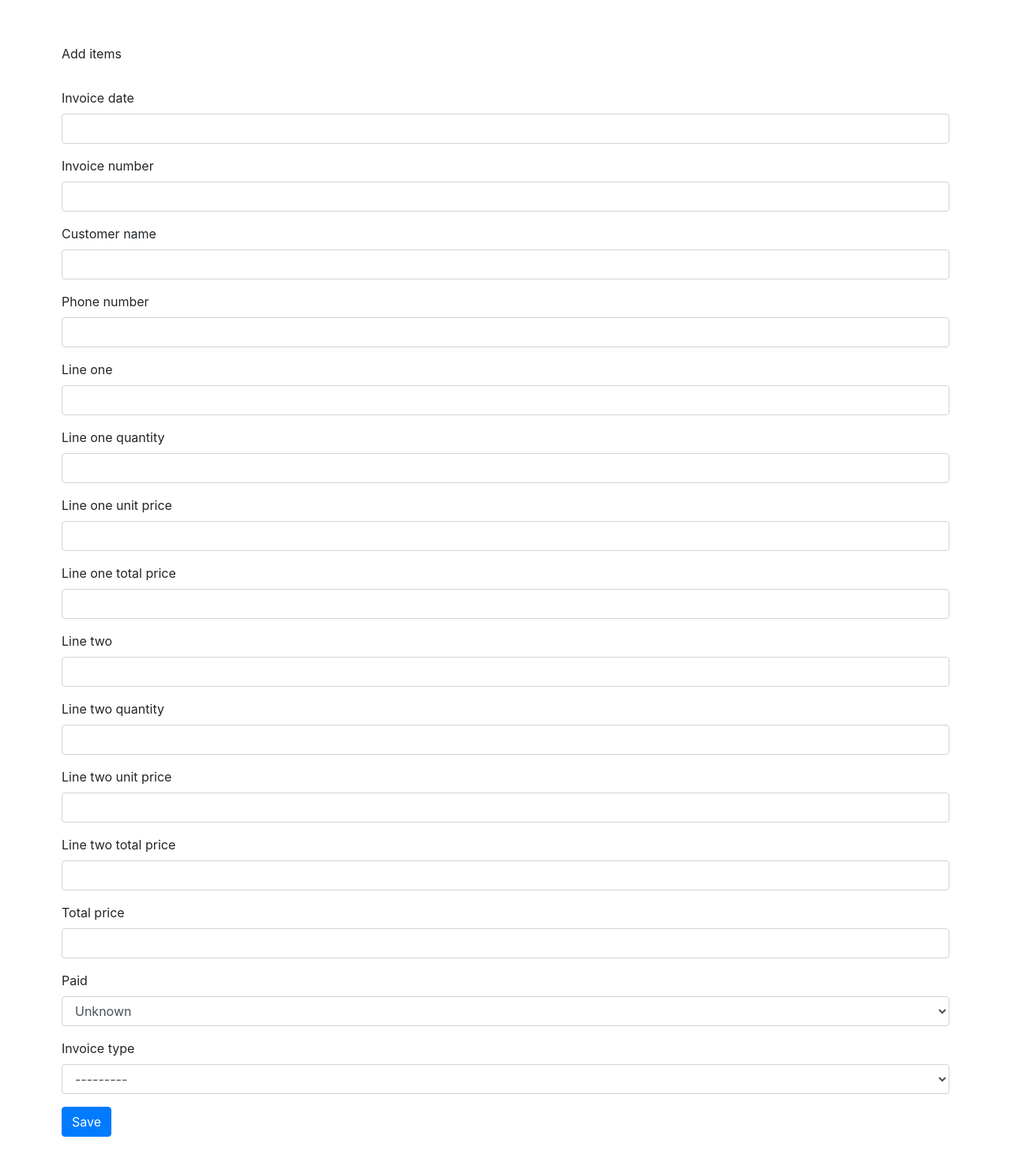
After one commit to kabo-g/stock_management, a Django app: page /add_invoice in a window 1280 px wide. The commit adds this page. Shown: the whole page at 79% size. Run offline with Django 4.2, Linux system fonts and the light colour scheme; some libraries are stand-ins or nearby versions.

Commit message:
addd invoice form with its view, urls and forms

```diff
--- a/stock/forms.py
+++ b/stock/forms.py
@@ -1,9 +1,16 @@
 from django import forms
 
-from .models import Stock
+from .models import Stock, Invoice
 
 class StockForm(forms.ModelForm):
 
     class Meta:
         model = Stock
         fields = ["item_name", "category", "quantity"]
+
+
+class InvoiceForm(forms.ModelForm):
+
+    class Meta:
+        model = Invoice
+        fields = ("__all__")
--- a/stock/models.py
+++ b/stock/models.py
@@ -25,3 +25,33 @@ class Stock(models.Model):
 
     def __str__(self):
         return self.item_name + " " + self.category + " " + str(self.quantity)
+
+
+class Invoice(models.Model):
+
+    INVOICE_CHOICES = (
+        ("hr", "hr"),
+        ("hr", "hr"),
+        ("hr", "hr"),
+        ("hr", "hr"),
+        ("hr", "hr")
+    )
+
+    invoice_date = models.DateField(auto_now_add=False, blank = True, null = True)
+    invoice_number = models.IntegerField(null=True, blank = True)
+    customer_name = models.CharField(max_length=255, blank = True, null = True)
+    phone_number = models.CharField(max_length=10, blank = True, null = True)
+
+    line_one = models.CharField(max_length=255, blank = True, null = True)
+    line_one_quantity = models.IntegerField(null=True, blank = True)
+    line_one_unit_price = models.FloatField(null=True, blank = True)
+    line_one_total_price = models.FloatField(null=True, blank = True)
+
+    line_two = models.CharField(max_length=255, blank = True, null = True)
+    line_two_quantity = models.IntegerField(null=True, blank = True)
+    line_two_unit_price = models.FloatField(null=True, blank = True)
+    line_two_total_price = models.FloatField(null=True, blank = True)
+
+    total_price = models.FloatField(null=True, blank = True)
+    paid = models.BooleanField(null=True, blank = True, default=None)
+    invoice_type = models.CharField(max_length = 100, blank = True, null = True, choices = INVOICE_CHOICES)
--- a/stock/urls.py
+++ b/stock/urls.py
@@ -1,6 +1,7 @@
 from django.urls import path
-from .views import Homepage, AddForm
+from .views import Homepage, AddForm, AddInvoice
 urlpatterns = [
     path("", Homepage.as_view(), name = "home"),
     path("add_item", AddForm.as_view(), name = "add_item"),
+    path("add_invoice", AddInvoice.as_view(), name = "add_invoice"),
 ]
--- a/stock/views.py
+++ b/stock/views.py
@@ -2,8 +2,8 @@ from django.shortcuts import render, redirect
 from django.views.generic.edit import FormView
 from django.views.generic import View
 
-from .forms import StockForm
-from .models import Stock
+from .forms import StockForm, InvoiceForm
+from .models import Stock, Invoice
 
 # Create your views here.
 class Homepage(View):
@@ -35,3 +35,24 @@ class AddForm(FormView):
             form
         context = {"form" : form}
         return redirect('/')
+
+
+class AddInvoice(FormView):
+    template_name = "stock/invoice_add.html"
+    form_class = InvoiceForm
+    model = Invoice
+    #
+    def get(self, request, *args, **kwargs):
+        form = self.form_class(initial = self.initial)
+        context = {"form" : form}
+        return render(request, self.template_name, context)
+
+
+    def post(self, request, *args, **kwargs):
+        form = self.form_class(request.POST)
+        if form.is_valid():
+            form.save()
+        else:
+            form
+        context = {"form" : form}
+        return redirect('/')
--- /dev/null
+++ b/templates/stock/invoice_add.html
@@ -0,0 +1,23 @@
+{% extends '../base.html' %}
+
+{% load crispy_forms_tags %}
+
+{% block title %} <title>Add Invoice</title> {% endblock title %}
+
+{% block content %}
+  <div class="container p-2 mt-5 mb-4">
+    <form class="form " action="{% url 'add_invoice' %}" method="post">
+      <p>Add items</p>
+      {% csrf_token %}
+      <div class="row">
+        <div class="col-sm-6">
+          <div class="form-group col-md-6">
+
+          </div>
+        </div>
+      </div>
+      {{ form | crispy}}
+      <button type="submit" class="btn btn-primary" name="button">Save</button>
+    </form>
+  </div>
+{% endblock content %}
```
Also changed, not shown: stock/admin.py (+10 -2 lines), templates/stock/add_form.html (+8 -5 lines), stock/migrations/0002_invoice.py (added).
